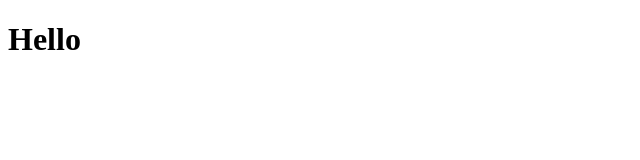
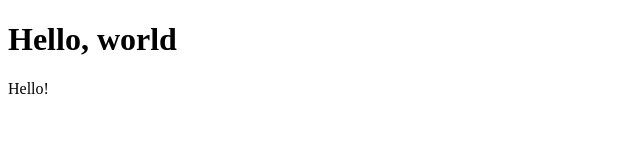
Before and after one commit to oweb-dev/proba, a plain HTML site: page index.html in a window 1280 px wide. Shown: the whole page, without its empty margins (0-640 px from the left). Drawn offline with Linux system fonts and the light colour scheme.

Commit message:
h1 and p

```diff
--- a/index.html
+++ b/index.html
@@ -6,6 +6,7 @@
     <title>Document</title>
 </head>
 <body>
-    <h1>Hello</h1>
+    <h1>Hello, world</h1>
+    <p>Hello!</p>
 </body>
 </html>
```
